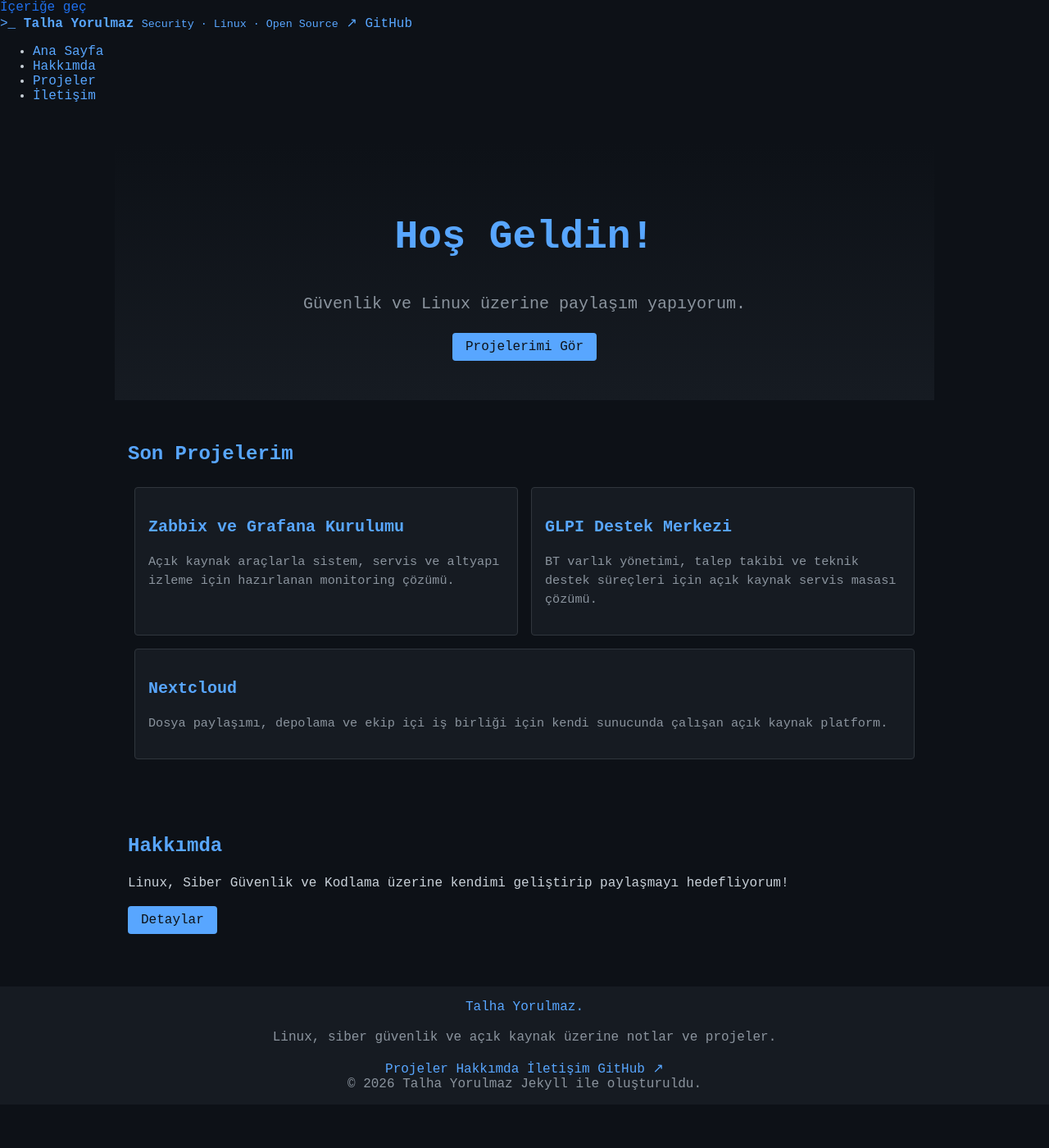
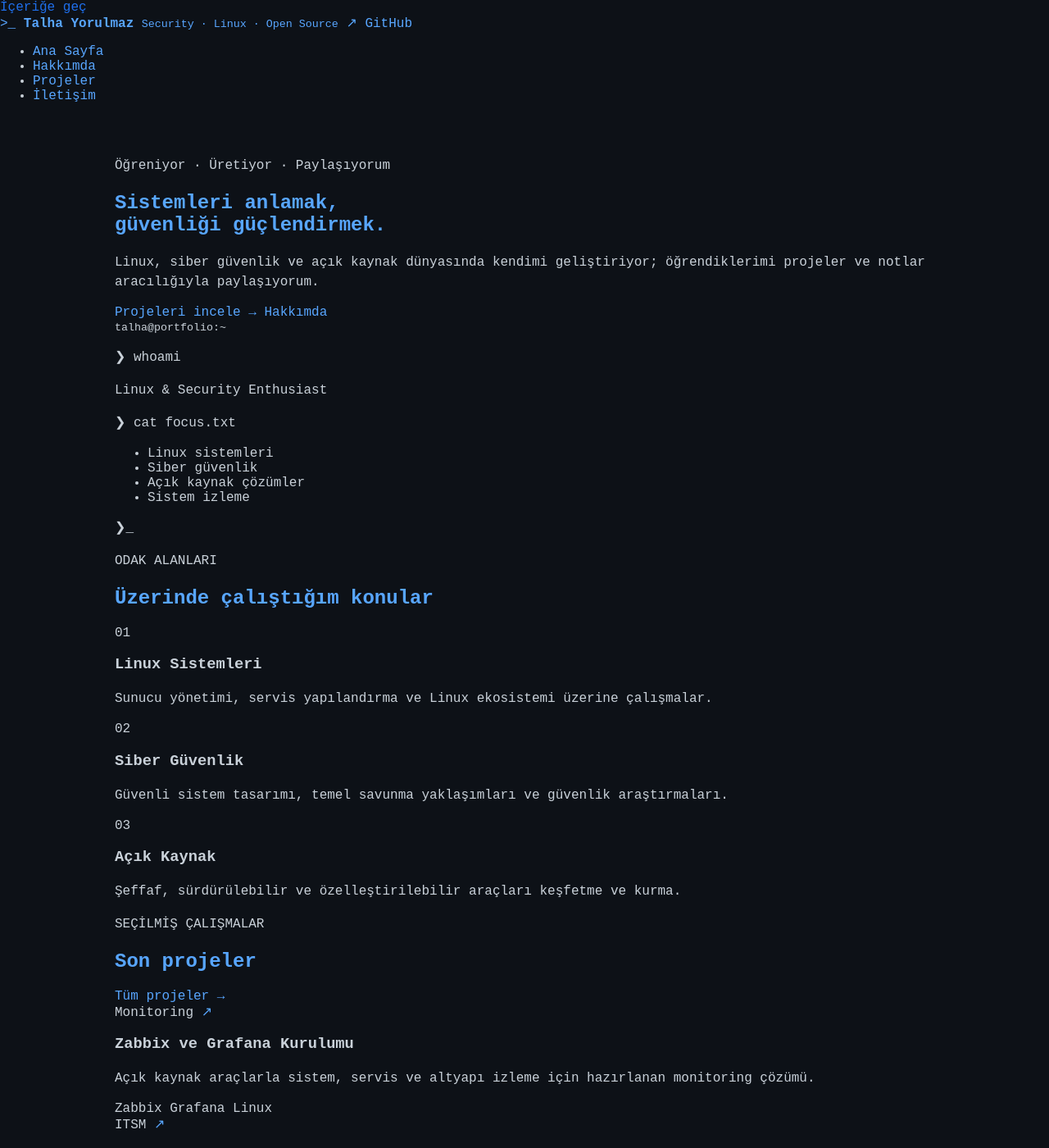
Before and after one commit to talhayrlmz/talhayorulmaz.github.io, a Jekyll site: the page built from index.html, in a window 1280 px wide and 1400 px high. Shown: the whole window at 82% size. Built offline with Jekyll 4.4.1, drawn with Linux system fonts in a browser that asks for light colours; some of the changed text lies outside the part shown.

Commit message:
Update index.html

```diff
--- a/index.html
+++ b/index.html
@@ -1,28 +1,133 @@
 ---
 layout: default
-title: "Anasayfa"
-description: "Talha Yorulmaz - Siber Alan"
+title: "Ana Sayfa"
+description: "Talha Yorulmaz — Siber güvenlik, Linux, açık kaynak ve sistem yönetimi."
 ---
-<section class="hero">
-  <h1>Hoş Geldin!</h1>
-  <p>Güvenlik ve Linux üzerine paylaşım yapıyorum.</p>
-  <a class="btn" href="{{ '/projects' | relative_url }}">Projelerimi Gör</a>
-</section>
 
-<section class="projects">
-  <h2>Son Projelerim</h2>
-  <div class="project-list">
-    {% for project in site.data.projects limit:3 %}
-    <div class="project-item">
-      <h3><a href="{{ project.url }}" target="_blank">{{ project.title }}</a></h3>
-      <p>{{ project.description }}</p>
+<section class="hero-section">
+  <div class="container hero-grid">
+    <div class="hero-content">
+      <p class="eyebrow"><span class="status-dot"></span> Öğreniyor · Üretiyor · Paylaşıyorum</p>
+
+      <h1>
+        Sistemleri anlamak,<br>
+        <span>güvenliği güçlendirmek.</span>
+      </h1>
+
+      <p class="hero-description">
+        Linux, siber güvenlik ve açık kaynak dünyasında kendimi geliştiriyor;
+        öğrendiklerimi projeler ve notlar aracılığıyla paylaşıyorum.
+      </p>
+
+      <div class="hero-actions">
+        <a class="button button-primary" href="{{ '/projects' | relative_url }}">
+          Projeleri incele <span aria-hidden="true">→</span>
+        </a>
+        <a class="button button-secondary" href="{{ '/about' | relative_url }}">
+          Hakkımda
+        </a>
+      </div>
     </div>
-    {% endfor %}
+
+    <aside class="terminal-card" aria-label="Teknoloji uzmanlıkları">
+      <div class="terminal-top">
+        <span></span><span></span><span></span>
+        <small>talha@portfolio:~</small>
+      </div>
+      <div class="terminal-body">
+        <p><span class="terminal-prompt">❯</span> whoami</p>
+        <p class="terminal-output">Linux & Security Enthusiast</p>
+
+        <p><span class="terminal-prompt">❯</span> cat focus.txt</p>
+        <ul class="terminal-output terminal-list">
+          <li>Linux sistemleri</li>
+          <li>Siber güvenlik</li>
+          <li>Açık kaynak çözümler</li>
+          <li>Sistem izleme</li>
+        </ul>
+
+        <p><span class="terminal-prompt">❯</span><span class="cursor">_</span></p>
+      </div>
+    </aside>
   </div>
 </section>
 
-<section class="about">
-  <h2>Hakkımda</h2>
-  <p>Linux, Siber Güvenlik ve Kodlama üzerine kendimi geliştirip paylaşmayı hedefliyorum!</p>
-  <a class="btn" href="{{ '/about' | relative_url }}">Detaylar</a>
+<section class="section">
+  <div class="container">
+    <div class="section-heading">
+      <div>
+        <p class="eyebrow">ODAK ALANLARI</p>
+        <h2>Üzerinde çalıştığım konular</h2>
+      </div>
+    </div>
+
+    <div class="focus-grid">
+      <article class="focus-card">
+        <span class="focus-icon">01</span>
+        <h3>Linux Sistemleri</h3>
+        <p>Sunucu yönetimi, servis yapılandırma ve Linux ekosistemi üzerine çalışmalar.</p>
+      </article>
+
+      <article class="focus-card">
+        <span class="focus-icon">02</span>
+        <h3>Siber Güvenlik</h3>
+        <p>Güvenli sistem tasarımı, temel savunma yaklaşımları ve güvenlik araştırmaları.</p>
+      </article>
+
+      <article class="focus-card">
+        <span class="focus-icon">03</span>
+        <h3>Açık Kaynak</h3>
+        <p>Şeffaf, sürdürülebilir ve özelleştirilebilir araçları keşfetme ve kurma.</p>
+      </article>
+    </div>
+  </div>
 </section>
+
+<section class="section section-alt">
+  <div class="container">
+    <div class="section-heading section-heading-row">
+      <div>
+        <p class="eyebrow">SEÇİLMİŞ ÇALIŞMALAR</p>
+        <h2>Son projeler</h2>
+      </div>
+      <a class="text-link" href="{{ '/projects' | relative_url }}">Tüm projeler <span>→</span></a>
+    </div>
+
+    <div class="project-grid">
+      {% for project in site.data.projects limit:3 %}
+        <article class="project-card">
+          <div class="project-card-top">
+            <span class="project-category">{{ project.category }}</span>
+            <a
+              class="project-arrow"
+              href="{{ project.url }}"
+              target="_blank"
+              rel="noopener noreferrer"
+              aria-label="{{ project.title }} projesini aç"
+            >↗</a>
+          </div>
+
+          <h3>{{ project.title }}</h3>
+          <p>{{ project.description }}</p>
+
+          <div class="tag-list">
+            {% for tag in project.tags %}
+              <span>{{ tag }}</span>
+            {% endfor %}
+          </div>
+        </article>
+      {% endfor %}
+    </div>
+  </div>
+</section>
+
+<section class="section">
+  <div class="container cta-panel">
+    <div>
+      <p class="eyebrow">BİRLİKTE ÇALIŞALIM</p>
+      <h2>Bir fikrin ya da projen mi var?</h2>
+      <p>İletişime geçebilir, projeler veya teknolojiler üzerine konuşabiliriz.</p>
+    </div>
+    <a class="button button-primary" href="{{ '/iletisim' | relative_url }}">İletişime geç <span>→</span></a>
+  </div>
+</section>
```
